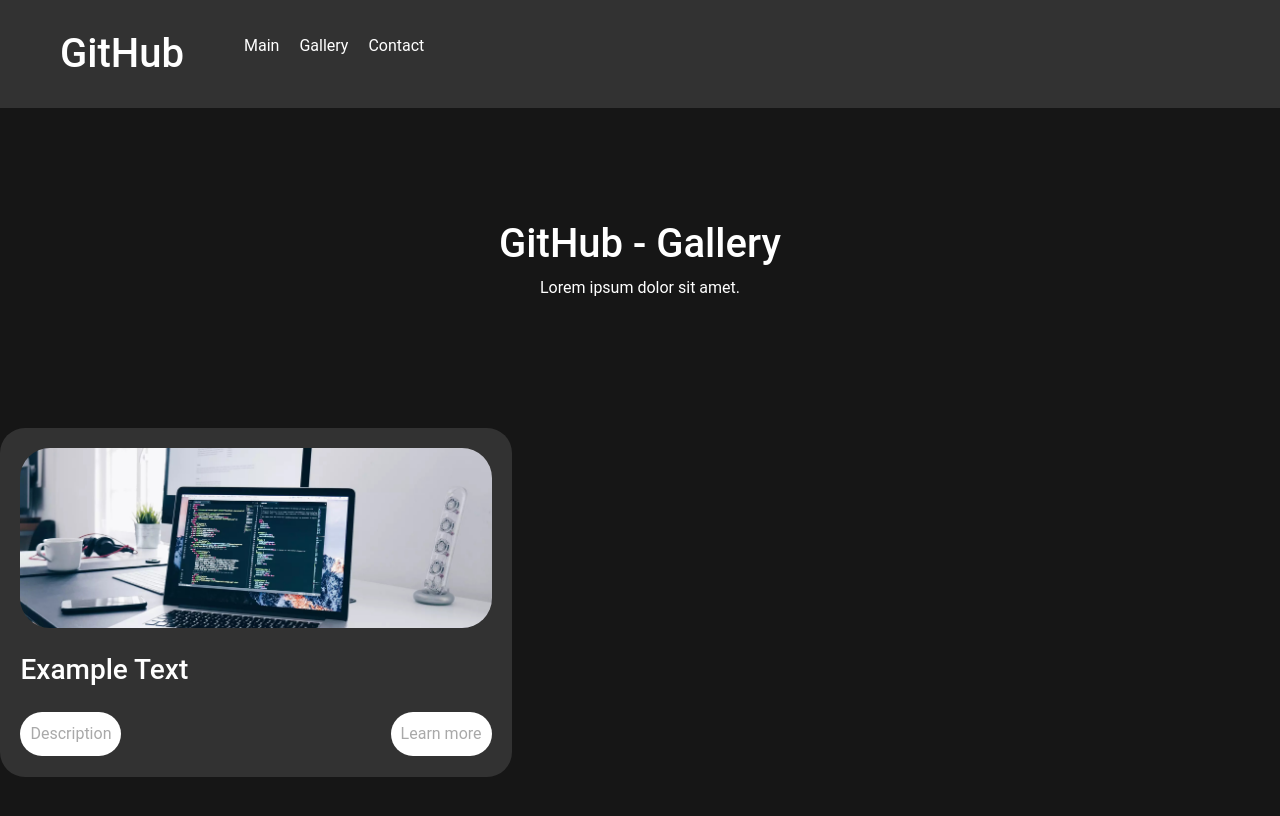
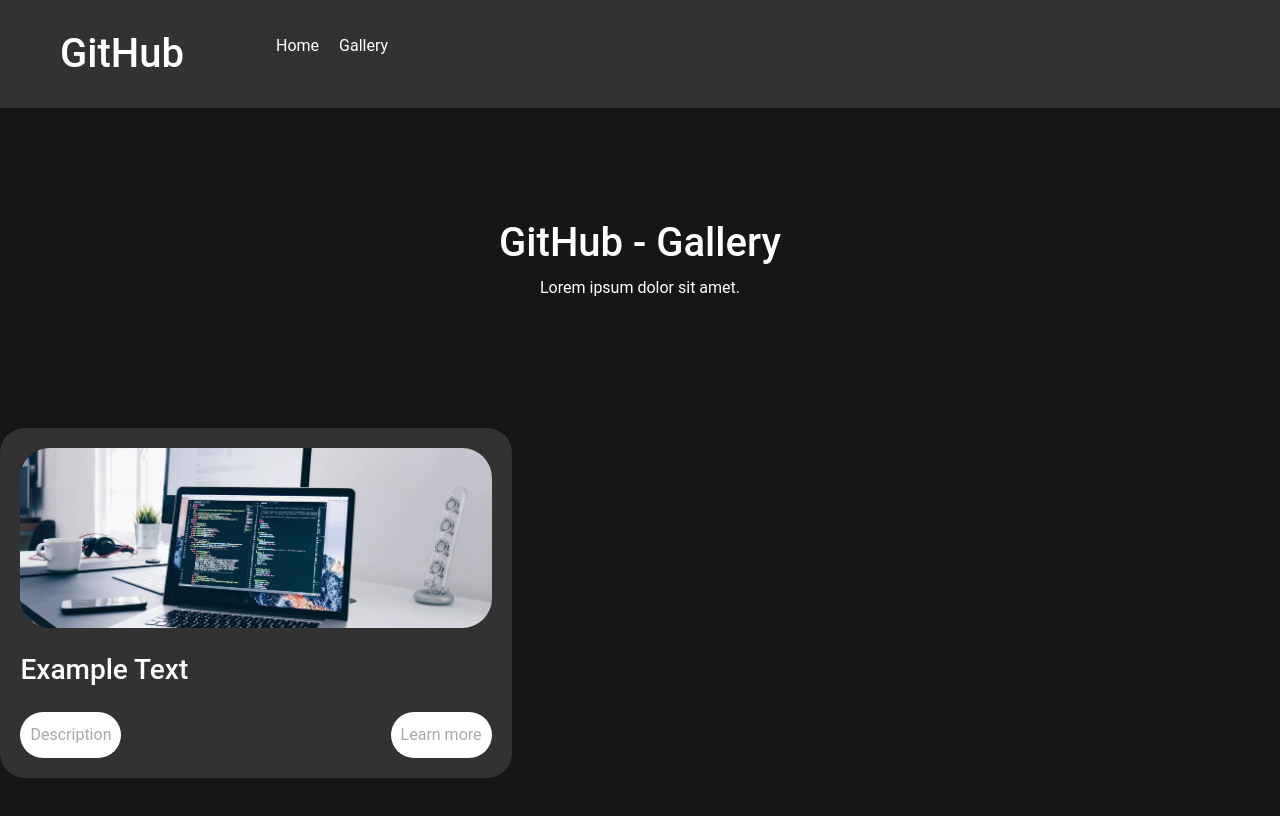
Before and after one commit to MrTex09/git-hub, a React (Vite) app in the folder IntegradorMineria/: page /gallery in a window 1280 px wide. Shown: the top 816 px of the page. Built offline with nearby package versions, Linux system fonts and the light colour scheme.

Commit message:
se merge con develop-eric

```diff
--- a/IntegradorMineria/src/components/NavBar/NavBar.jsx
+++ b/IntegradorMineria/src/components/NavBar/NavBar.jsx
@@ -5,13 +5,10 @@ const NavBar = () => {
     return (
         <ul className={`white-text ${styles.navbar}`}>
             <li>
-                <a href="/home">Main</a>
+                <a href="/">Home</a>
             </li>
             <li>
                 <a href="/gallery">Gallery</a>
-            </li>
-            <li>
-                <a href="/contact">Contact</a>
             </li>
         </ul>
     )
--- a/IntegradorMineria/src/components/landing/accordion.jsx
+++ b/IntegradorMineria/src/components/landing/accordion.jsx
@@ -1,6 +1,6 @@
 import React from 'react';
 import { Accordion } from 'react-bootstrap';
-import '../../lan.css'; // Importa tu archivo CSS aquí
+import '../../landing.css'; // Importa tu archivo CSS aquí
 
 export default function Acc() {
   return (
--- a/IntegradorMineria/src/pages/landing.jsx
+++ b/IntegradorMineria/src/pages/landing.jsx
@@ -1,28 +1,18 @@
 import React from 'react';
 import 'bootstrap/dist/css/bootstrap.min.css'; // Importar CSS de Bootstrap
-import '../lan.css'; // Importar tu CSS personalizado
+import '../landing.css'; // Importar tu CSS personalizado
 import Bienvenida from '../components/landing/bienvenida';
 import Car from '../components/landing/carusel';
 import Acc from '../components/landing/accordion';
 import Plan from '../components/landing/card';
 import Section from '../components/landing/section';
-
+import Header from '../components/Header/Header';
 
 
 export default function Lan() {
   return (
     <div className="App">
-      <header className="App-header">
-        <h1>GIT HUB</h1>
-        <nav className="App-nav">
-          <ul>
-            <li><a href="#intruduccion">Intruducion</a></li>
-            <li><a href="#ramas">ramas</a></li>
-            <li><a href="#colaboracion">colaboracion</a></li>
-          </ul>
-        </nav>
-      </header>
-
+      <Header/>
       <main className="App-main">
         <Bienvenida />
         <Car />
--- a/IntegradorMineria/src/routes.jsx
+++ b/IntegradorMineria/src/routes.jsx
@@ -1,15 +1,13 @@
 import React from 'react';
 import { BrowserRouter, Routes, Route } from 'react-router-dom';
 import NotFound from './pages/NotFound.jsx';
-import  Inicio  from "./pages/home.jsx";
 import Gallery from './pages/Gallery/Gallery.jsx';
-import Lan from './pages/lan.jsx';
+import Lan from './pages/landing.jsx';
 
 const AppRoutes = () => (
   <BrowserRouter>
     <Routes>
-      <Route path="/" element={<Inicio />} />
-      <Route path="/Lan" element={<Lan />} />
+      <Route path="/" element={<Lan />} />
       <Route path="/gallery" element={<Gallery />} />
       <Route path="*" element={<NotFound />} />
     </Routes>
```
